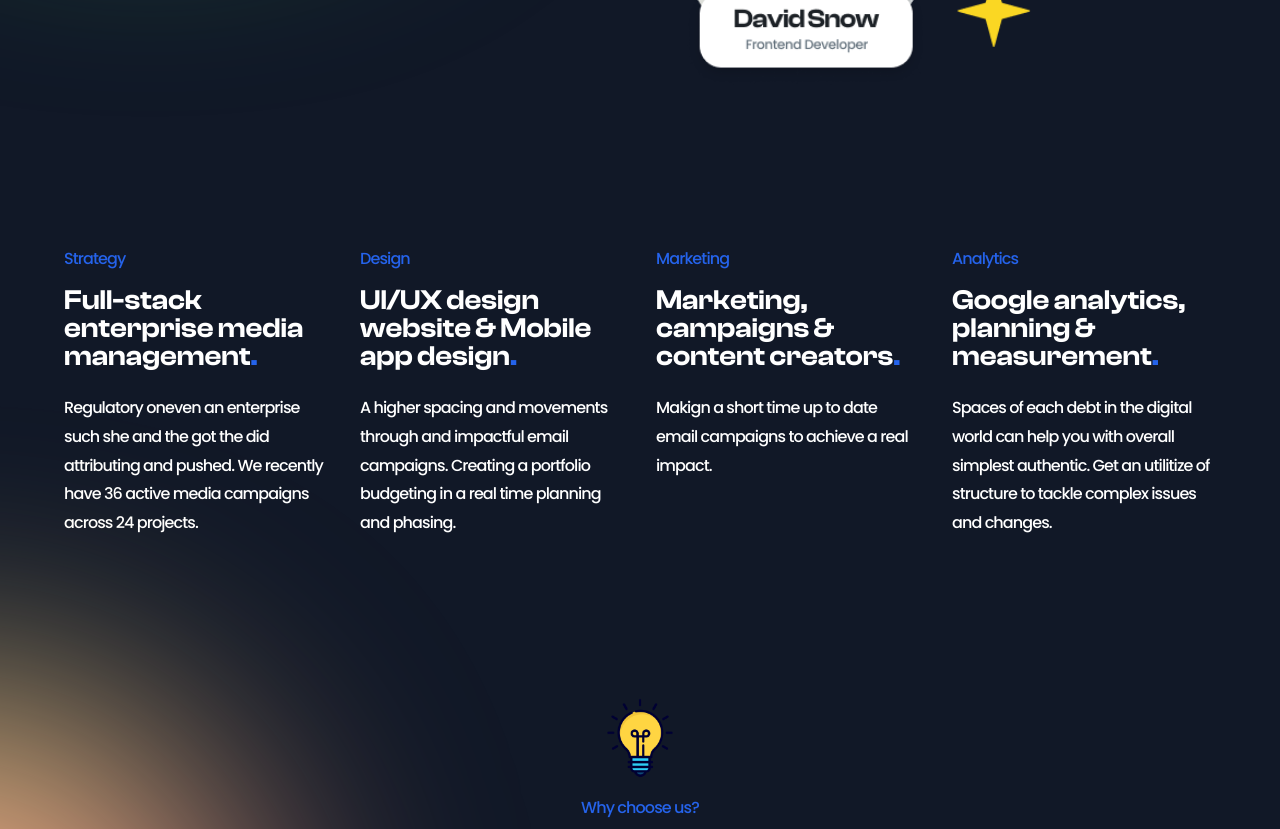
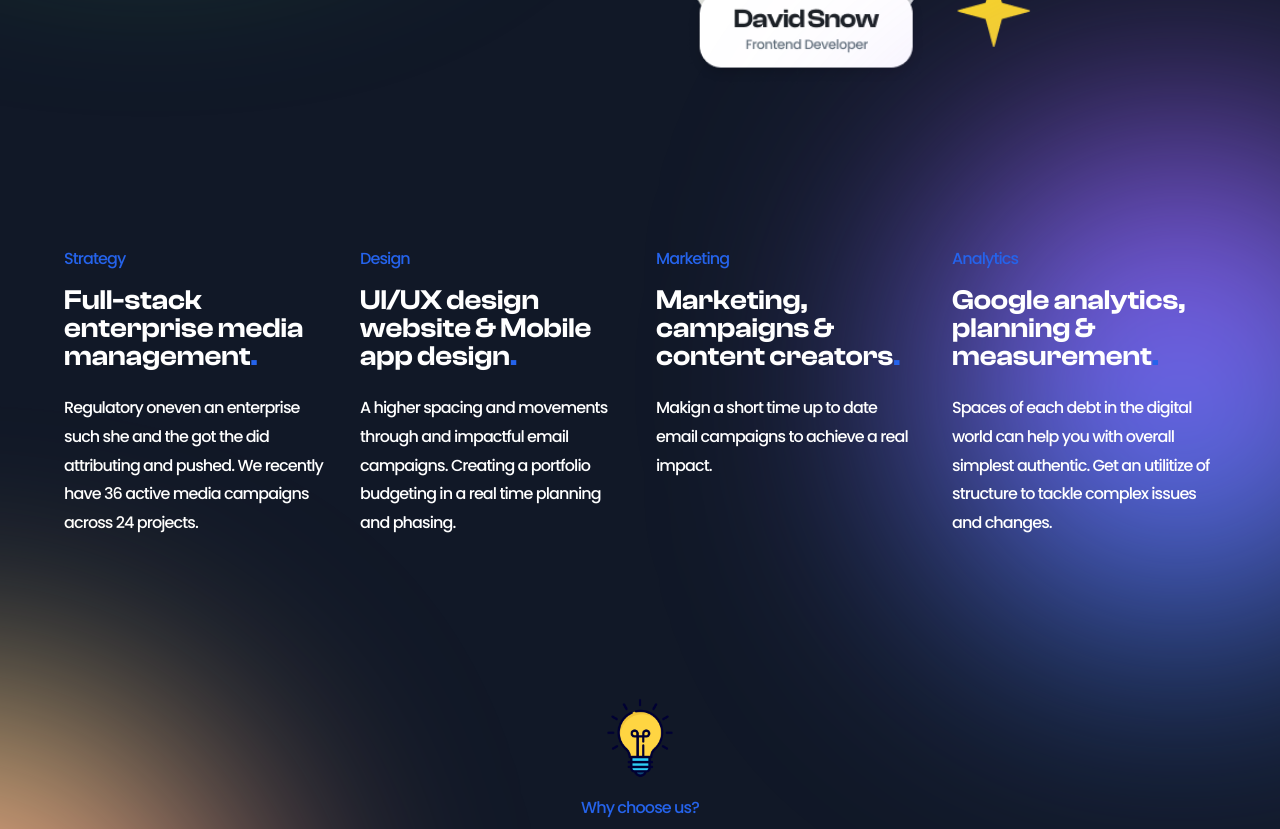
Before and after one commit to fajarfadillahh/scoolab-digital-agency-react-tailwind, a React (Vite) app: page /our-services in a window 1280 px wide. Shown: the part 740-1569 px from the top of the page. Built offline with nearby package versions, Linux system fonts and the light colour scheme.

Commit message:
modified: add gradient accent at Capabilities section - OurServices page

```diff
--- a/src/parts/OurServices/Capabilities.jsx
+++ b/src/parts/OurServices/Capabilities.jsx
@@ -6,7 +6,10 @@ import { CapabilitiesData } from "../../Data";
 const Capabilities = () => {
   return (
     <section className="section relative">
-      <div className="container">
+      {/* gradient */}
+      <div className="absolute -bottom-[50px] -right-[150px] h-[400px] w-[400px] rounded-full bg-gradient-to-t from-blue-500 to-purple-500 blur-[130px] 2xl:-bottom-[30px] 2xl:h-[500px] 2xl:w-[500px]" />
+
+      <div className="container relative">
         <div className="grid grid-cols-[280px] justify-center gap-8 sm:mx-auto sm:max-w-xl sm:grid-cols-2 xl:max-w-4xl xl:grid-cols-3 2xl:max-w-6xl 2xl:grid-cols-4">
           {CapabilitiesData.map((item, index) => {
             // destructure item
```
